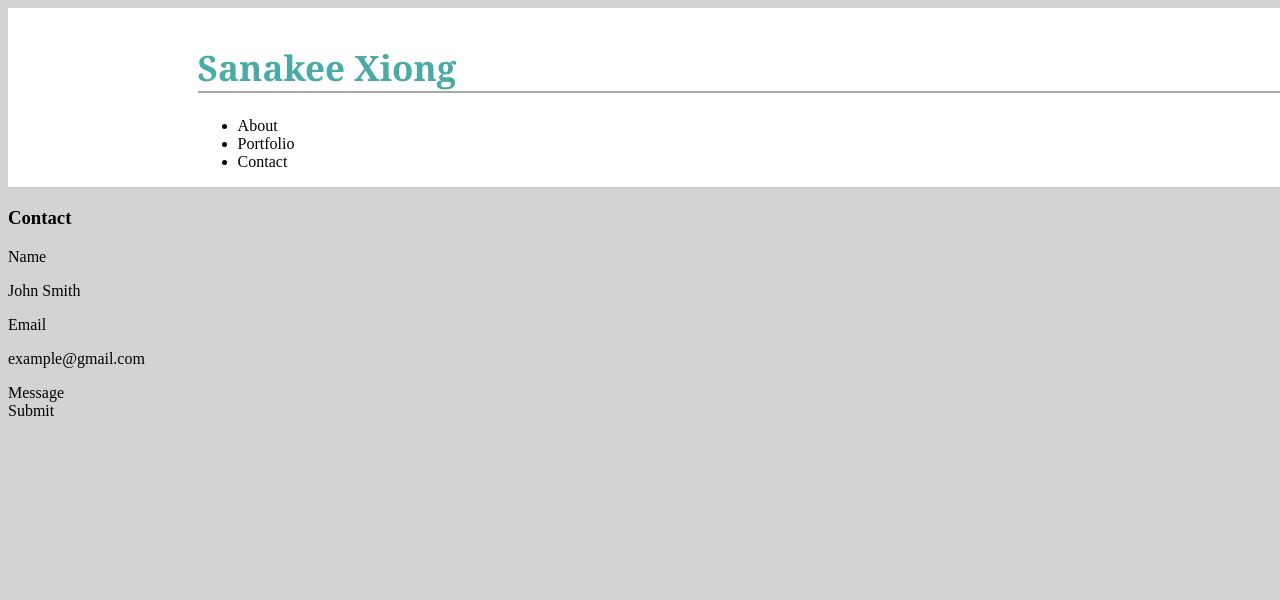
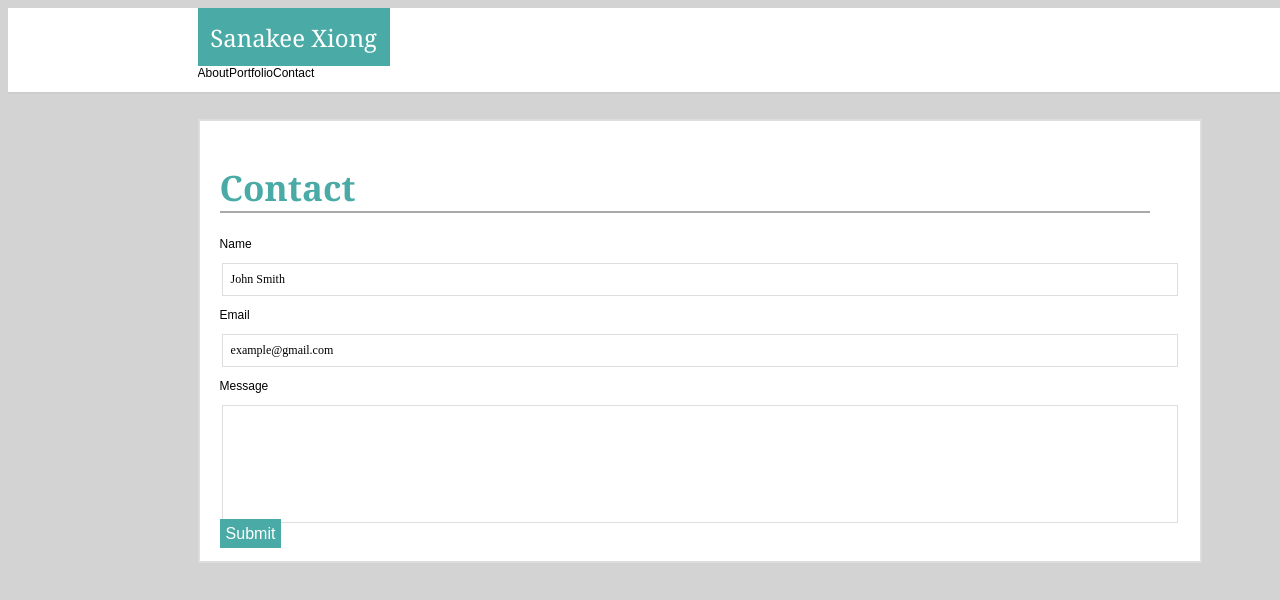
Before and after one commit to sanakeexiong1/Basic-Portfolio, a plain HTML site: page contact.html in a window 1280 px wide. Shown: the top 600 px of the page. Drawn offline with Linux system fonts and the light colour scheme.

Commit message:
Completed contact page

```diff
--- a/assests/css/style.css
+++ b/assests/css/style.css
@@ -90,3 +90,36 @@ p.footer {
     bottom: 0;
     width: 100%;
 }
+
+p.given {
+    font-family: Arial, Helvetica, sans-serif;
+    font-size: 12px;
+}
+
+p.input {
+    border-style: solid;
+    border-color: #dddddd;
+    border-width: 1px;
+    font-size: 12px;
+    padding: 8px;
+    margin: 2px;
+}
+
+p.inputMessage {
+    border-style: solid;
+    border-color: #dddddd;
+    border-width: 1px;
+    font-size: 12px;
+    padding: 8px;
+    margin: 2px;
+    height: 100px;
+}
+
+p.submit {
+    background-color: #4aaaa5;
+    display: inline;
+    padding: 6px;
+    font-family: Arial, Helvetica, sans-serif;
+    color: white;
+    margin: 10px 0px 0px 0px;
+}
--- a/contact.html
+++ b/contact.html
@@ -10,33 +10,31 @@
 <body>
     <!--This is content found in the nagivation bar/header of the page-->
     <header>
-        <h1><span>Sanakee Xiong</span></h1>
-        <nav>
-            <ul>
-                <li>About</li>
-                <li>Portfolio</li>
-                <li>Contact</li>
-            </ul>
-        </nav>
+        <div class="name"><p>Sanakee Xiong</p></div>
+        <div class="topnav">
+                <p>About</p>
+                <p>Portfolio</p>
+                <p>Contact</p>
+        </div>
     </header>
 
     <!--This is the container holding the contact form-->
-    <div>
-        <h3>Contact</h3>
-        <span class="name">Name</span>
+    <div class="contentHolder">
+        <h1>Contact</h1>
+        <p class="given">Name</p>
             <div>
-                <p>John Smith</p>
+                <p class="input">John Smith</p>
             </div>
-        <span class="email">Email</span>
+        <p class="given">Email</p>
             <div>
-                <p>example@gmail.com</p>
+                <p class="input">example@gmail.com</p>
             </div>
-        <span class="message">Message</span>
+        <p class="given">Message</p>
             <div>
-                <!--Need to somehow make this space-->
+                <p class="inputMessage"></p>
             </div>
         <div>
-            <span class="submit">Submit</span>
+            <p class="submit">Submit</p>
         </div>
     </div>
 </body>
```
